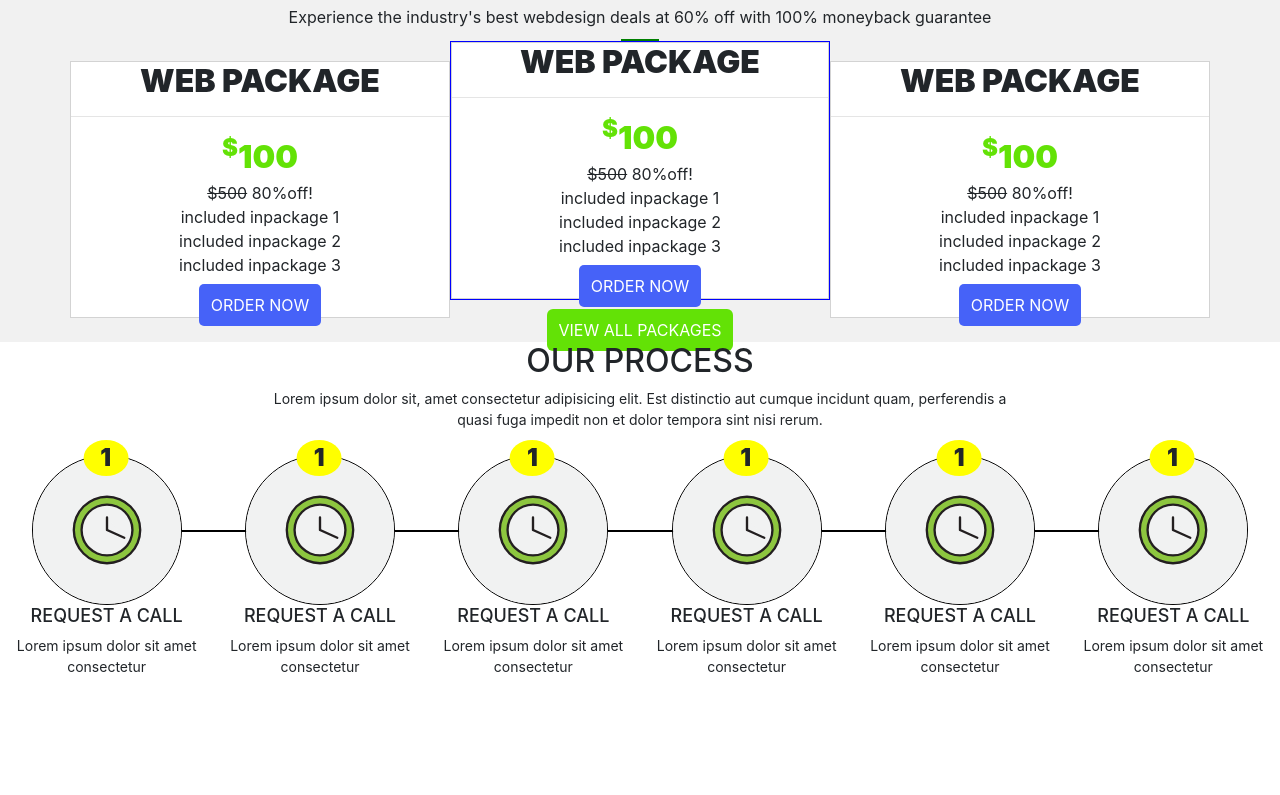
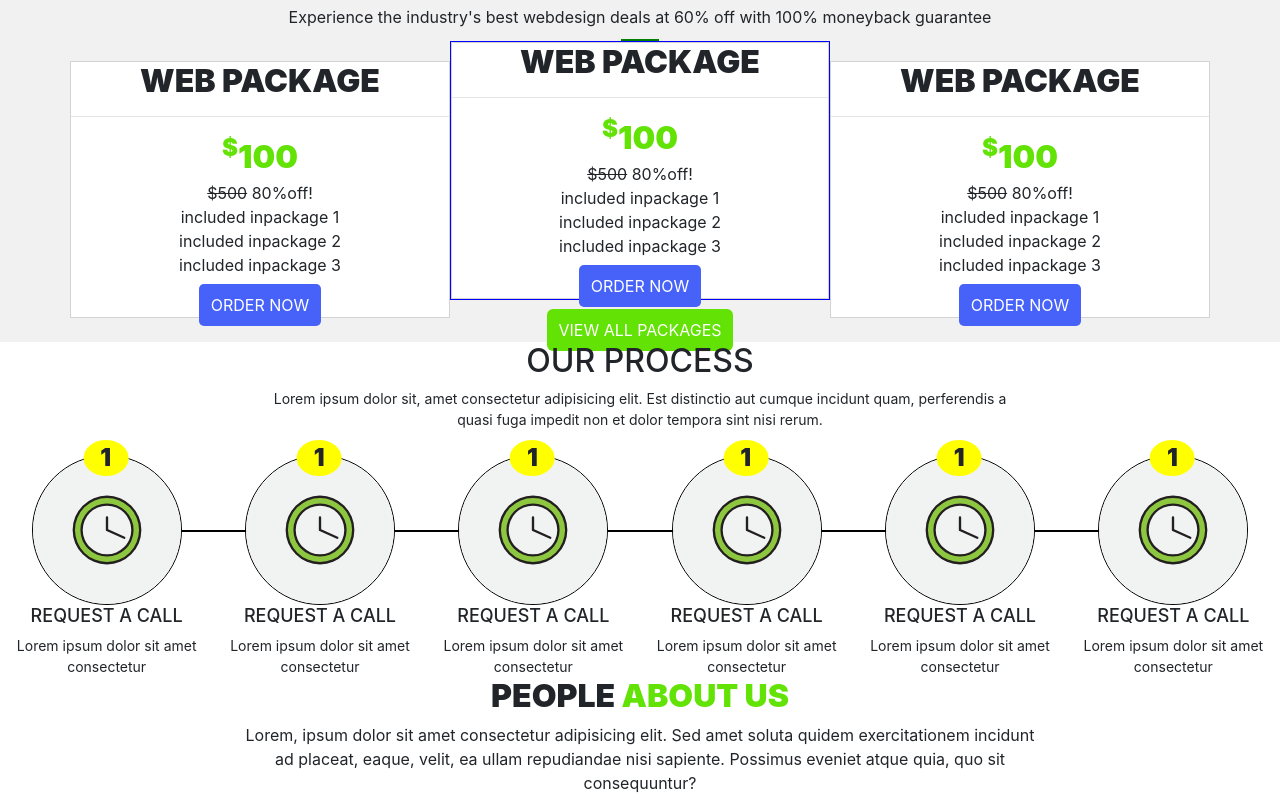
Before and after one commit to TheAli711/PIAIC-HTML-CSS-ASSIGNMENTS, a plain HTML site: page Final-Assignment-CSS/index.html in a window 1280 px wide. Shown: the part 1744-2539 px from the top of the page. Before the commit the page ends 2421 px from the top, so only its background shows below. Drawn offline with nearby package versions, Linux system fonts and the light colour scheme.

Commit message:
started working on reviews section

```diff
--- a/Final-Assignment-CSS/assets/css/style.css
+++ b/Final-Assignment-CSS/assets/css/style.css
@@ -138,8 +138,6 @@ html {
   padding-top: 0%;
 }
 
-#services {
-}
 .header-p {
   padding-left: 17%;
   padding-right: 17%;
@@ -293,3 +291,17 @@ p{
   font-weight: 900;
   font-size: 24px;
 }
+
+
+
+#reviews h2 {
+  font-weight: 900;
+}
+#reviews span {
+  color: #63e206;
+}
+
+.review-p {
+  padding-left: 19% !important;
+  padding-right: 19% !important;
+}
--- a/Final-Assignment-CSS/index.html
+++ b/Final-Assignment-CSS/index.html
@@ -401,6 +401,26 @@
           </div>
         </div>
       </div>
+      <div id="reviews">
+        <div class="container-fluid center">
+          <div class="row">
+            <div class="col-sm">
+              <h2>PEOPLE <span>ABOUT US</span></h2>
+            </div>
+          </div>
+          <div class="row">
+            <div class="col-sm review-p">
+              <p>
+                Lorem, ipsum dolor sit amet consectetur adipisicing elit. Sed
+                amet soluta quidem exercitationem incidunt ad placeat, eaque,
+                velit, ea ullam repudiandae nisi sapiente. Possimus eveniet
+                atque quia, quo sit consequuntur?
+              </p>
+            </div>
+          </div>
+          <div class="row"></div>
+        </div>
+      </div>
     </div>
 
     <script
```
